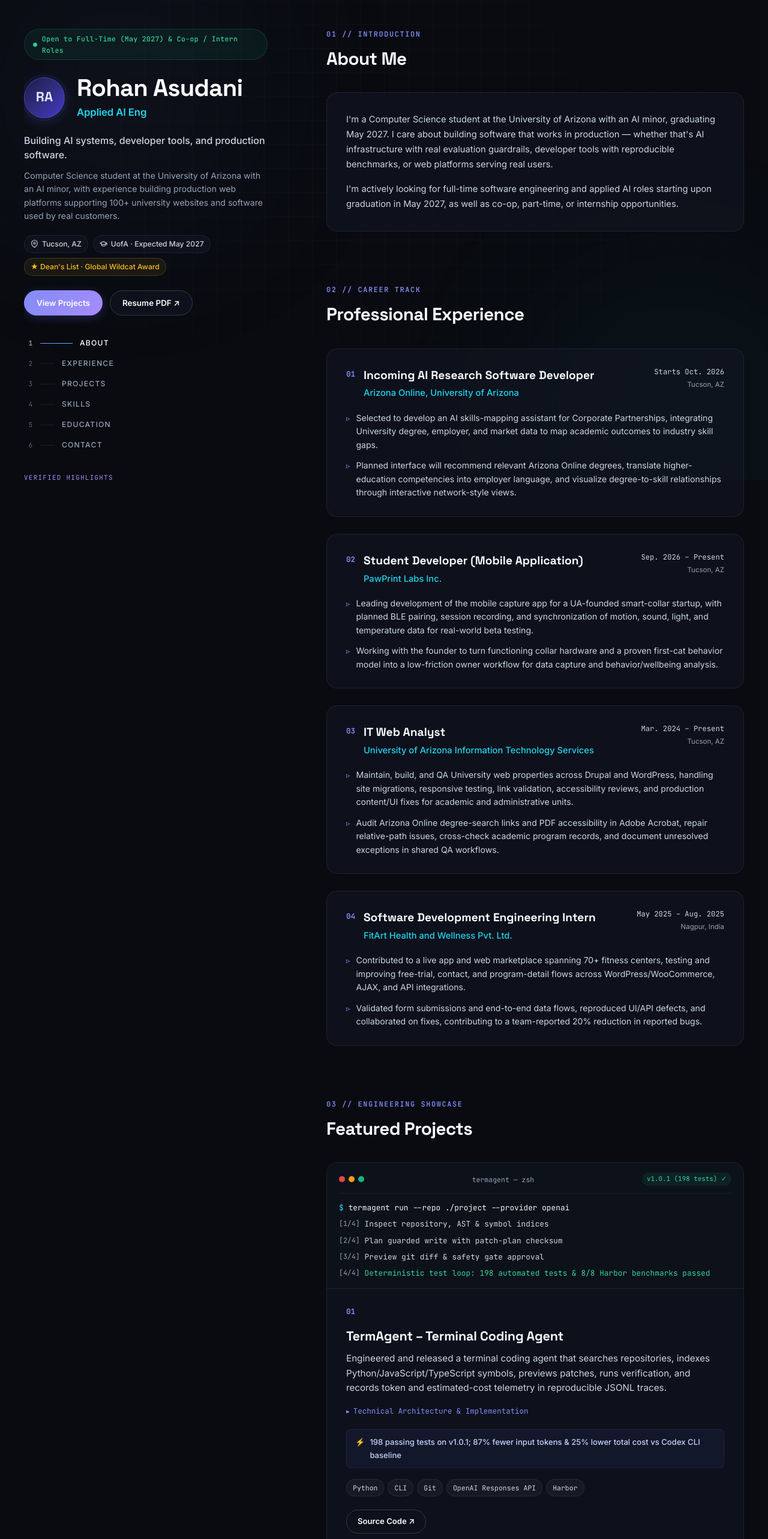
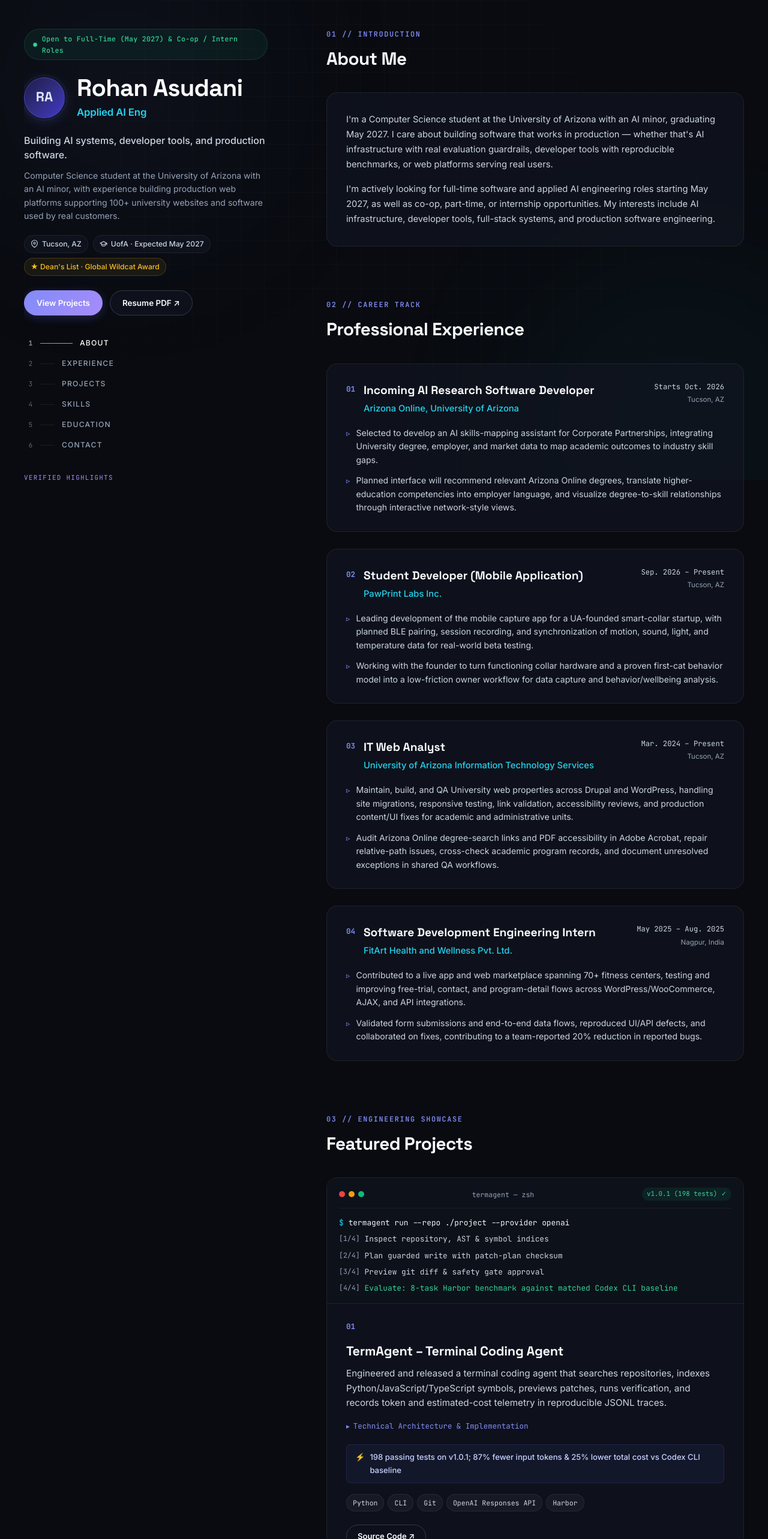
Before and after one commit to Rohanasudani/rohanasudani.github.io, a Next.js app: page / in a window 1280 px wide. Shown: the top 2566 px of the page at 60% size. Built offline with nearby package versions, Linux system fonts and the light colour scheme.

Commit message:
fix: correct Harbor benchmark claim, update browser title, and strengthen About section

```diff
--- a/src/app/layout.tsx
+++ b/src/app/layout.tsx
@@ -21,13 +21,14 @@
 });
 
 export const metadata: Metadata = {
-  title: 'Rohan Asudani | Software Engineer',
+  title: 'Rohan Asudani | Software & Applied AI Engineer',
   description:
-    'Rohan Asudani is a Computer Science student and software engineer building full-stack products, AI systems, and developer tools.',
+    'Rohan Asudani is a Computer Science student and software engineer building AI systems, developer tools, and production software.',
   authors: [{ name: 'Rohan Asudani' }],
   keywords: [
     'Rohan Asudani',
     'Software Engineer',
+    'Applied AI Engineer',
     'AI Engineer',
     'Machine Learning Engineer',
     'Full-stack Engineer',
@@ -35,16 +36,16 @@
   ],
   creator: 'Rohan Asudani',
   openGraph: {
-    title: 'Rohan Asudani | Software Engineer',
+    title: 'Rohan Asudani | Software & Applied AI Engineer',
     description:
-      'Software engineer building full-stack products, AI systems, and developer tools.',
+      'Software engineer building AI systems, developer tools, and production software.',
     type: 'website',
   },
   twitter: {
     card: 'summary',
-    title: 'Rohan Asudani | Software Engineer',
+    title: 'Rohan Asudani | Software & Applied AI Engineer',
     description:
-      'Software engineer building full-stack products, AI systems, and developer tools.',
+      'Software engineer building AI systems, developer tools, and production software.',
   },
   icons: { icon: '/favicon.svg' },
 };
--- a/src/components/Projects.tsx
+++ b/src/components/Projects.tsx
@@ -32,7 +32,7 @@
         </div>
         <div className="terminal-line success">
           <span className="step-tag">[4/4]</span>
-          <span className="step-desc">Deterministic test loop: 198 automated tests &amp; 8/8 Harbor benchmarks passed</span>
+          <span className="step-desc">Evaluate: 8-task Harbor benchmark against matched Codex CLI baseline</span>
         </div>
       </div>
     </div>
--- a/src/data/portfolio.ts
+++ b/src/data/portfolio.ts
@@ -72,7 +72,7 @@
 // About
 export const aboutParagraphs = [
   "I'm a Computer Science student at the University of Arizona with an AI minor, graduating May 2027. I care about building software that works in production — whether that's AI infrastructure with real evaluation guardrails, developer tools with reproducible benchmarks, or web platforms serving real users.",
-  "I'm actively looking for full-time software engineering and applied AI roles starting upon graduation in May 2027, as well as co-op, part-time, or internship opportunities.",
+  "I'm actively looking for full-time software and applied AI engineering roles starting May 2027, as well as co-op, part-time, or internship opportunities. My interests include AI infrastructure, developer tools, full-stack systems, and production software engineering.",
 ];
 
 export const location = 'Tucson, AZ';
@@ -269,6 +269,10 @@
       'Accessibility QA',
     ],
   },
+  {
+    category: 'AI-Assisted Development',
+    items: ['OpenAI Codex', 'Claude Code', 'Antigravity'],
+  },
 ];
 
 // Education
```
